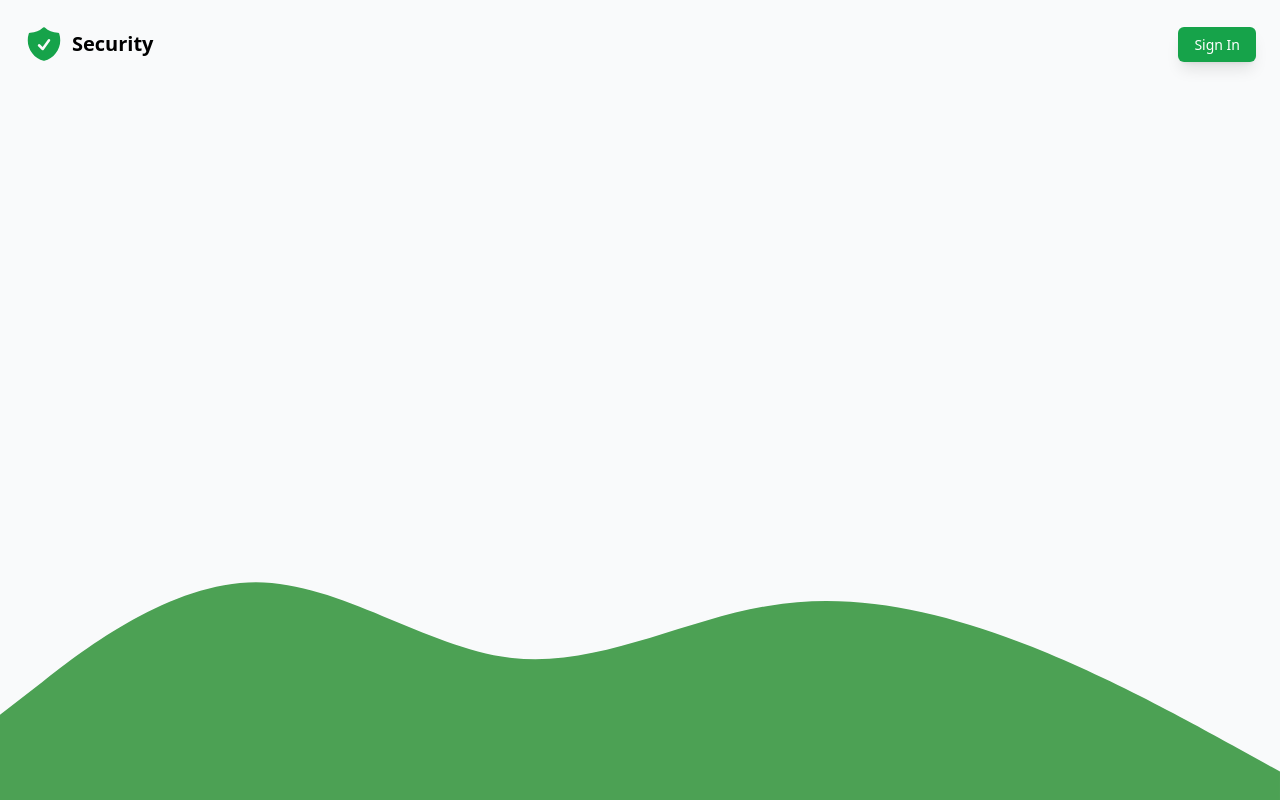
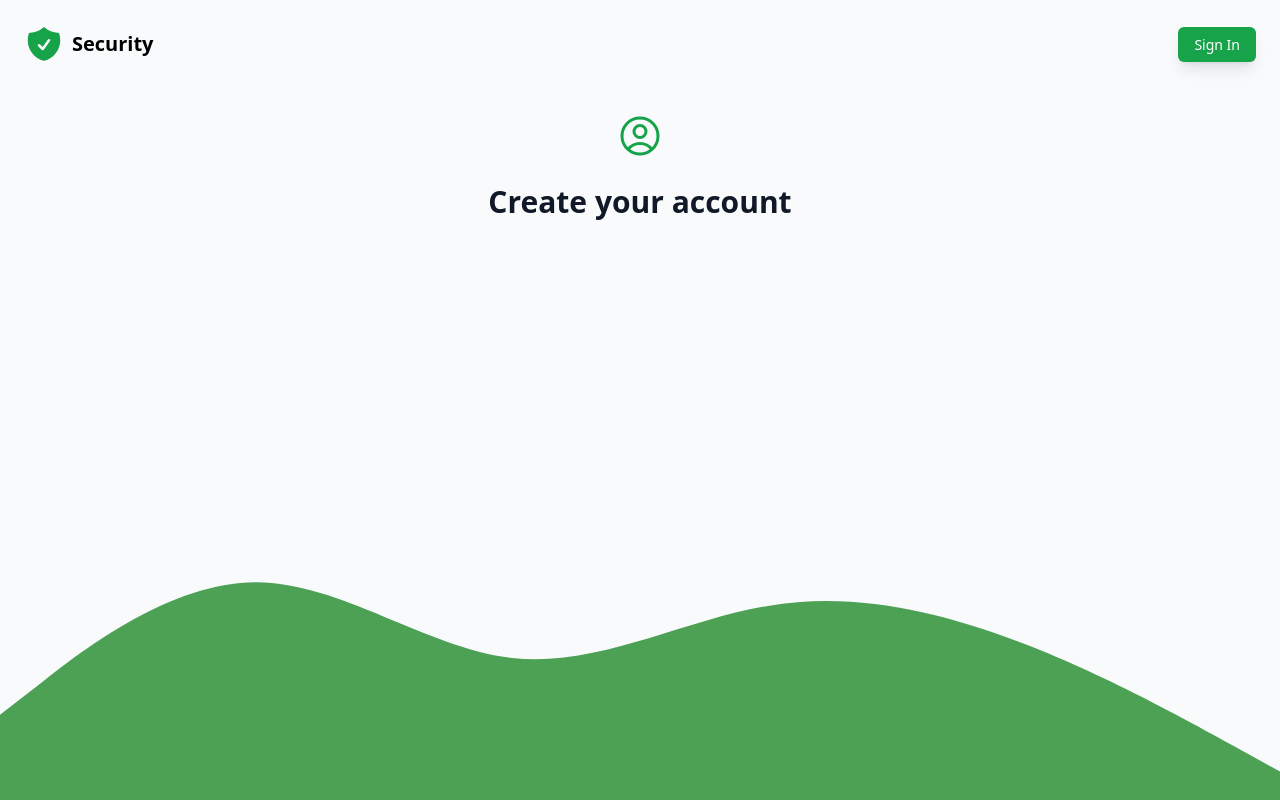
Before and after one commit to igorbabko/build-with-tailwindcss, a website: page index.html in a window 1280 px wide. Drawn offline with Linux system fonts and the light colour scheme.

Commit message:
03. Heading

```diff
--- a/index.html
+++ b/index.html
@@ -19,5 +19,14 @@
         <a href="#" class="easy-in-out rounded-md bg-green-600 py-2 px-4 text-sm font-medium text-white shadow-lg transition duration-150 hover:bg-green-700 hover:shadow-xl focus:shadow-xl focus:outline-none focus:ring-2 focus:ring-green-500 focus:ring-offset-2">Sign In</a>
       </div>
     </div>
+    <div class="flex flex-col justify-center p-6">
+      <div class="mx-auto max-w-md">
+        <svg class="mx-auto h-12 text-green-600" xmlns="http://www.w3.org/2000/svg" fill="none" viewBox="0 0 24 24" stroke-width="1.5" stroke="currentColor">
+          <path stroke-linecap="round" stroke-linejoin="round" d="M17.982 18.725A7.488 7.488 0 0012 15.75a7.488 7.488 0 00-5.982 2.975m11.963 0a9 9 0 10-11.963 0m11.963 0A8.966 8.966 0 0112 21a8.966 8.966 0 01-5.982-2.275M15 9.75a3 3 0 11-6 0 3 3 0 016 0z" />
+        </svg>
+        <h2 class="mt-6 text-3xl font-bold text-gray-900">Create your account</h2>
+      </div>
+      <div></div>
+    </div>
   </body>
 </html>
```
Also changed, not shown: output.css.
